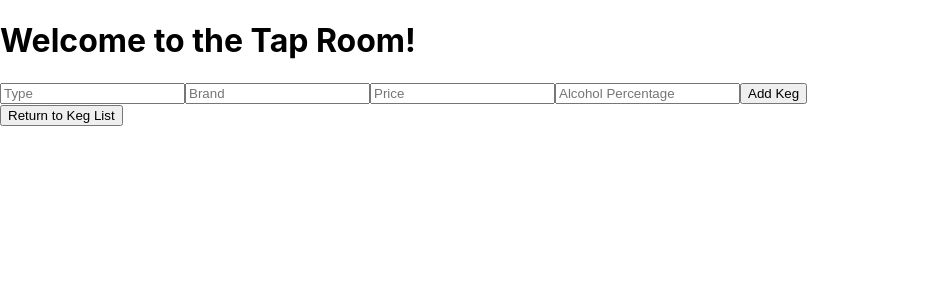
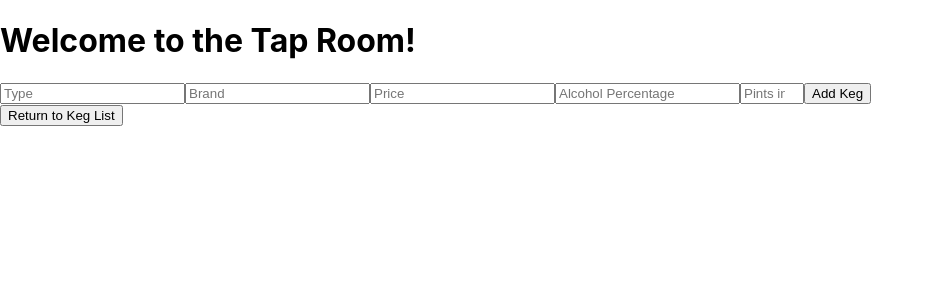
Before and after one commit to levi-kohler/tap-room, a React (Create React App) app: page / in a window 1280 px wide. Both pictures are taken after a click on the button "Add Keg". Shown: the top 300 px of the page, without its empty margins (0-934 px from the left). Built offline with nearby package versions, Linux system fonts and the light colour scheme.

Commit message:
have been trying to add pour pint functionality but has not been working as intended. also update README and try to get component diagram to show

```diff
--- a/src/components/Keg.js
+++ b/src/components/Keg.js
@@ -8,6 +8,7 @@ function Keg(props){
         <h3>{props.name} - {props.brand}</h3>
         <p>${props.price} per pint</p>
         <p><i>{props.alcoholContent}%</i></p>
+        <p>Pints left in keg: 124</p>
         <hr/>
       </div>
     </React.Fragment>
--- a/src/components/KegControl.js
+++ b/src/components/KegControl.js
@@ -46,12 +46,20 @@ class KegControl extends React.Component {
     });
   }
 
+  handleMinusPint = (id) => {
+    id.preventDefault()
+    this.setState(prev => ({
+      ...prev,
+      [id.target.pintsLeft]: prev[id.target.pintsLeft] ? prev[id.target.pintsLeft] - 1 : 0
+    }));
+  }
+
   render(){
     let currentlyVisibleState = null;
     let buttonText = null;
 
     if (this.state.selectedKeg != null) {
-      currentlyVisibleState = <KegDetail keg = {this.state.selectedKeg} onClickingDelete = {this.handleDeletingKeg} />
+      currentlyVisibleState = <KegDetail keg = {this.state.selectedKeg} onClickingDelete = {this.handleDeletingKeg} onPouringPint = {this.handleMinusPint} />
       buttonText = "Return to Keg List"
     }
     else if (this.state.formVisibleOnPage) {
--- a/src/components/KegDetail.js
+++ b/src/components/KegDetail.js
@@ -2,7 +2,7 @@ import React from "react";
 import PropTypes from "prop-types";
 
 function KegDetail(props) {
-  const { keg, onClickingDelete } = props;
+  const { keg, onClickingDelete, onPouringPint } = props;
 
   return (
     <React.Fragment>
@@ -10,6 +10,7 @@ function KegDetail(props) {
       <h3>{keg.name} - {keg.brand}</h3>
       <p>${keg.price} per pint</p>
       <p><i>{keg.alcoholContent}%</i></p>
+      <p>Pints left in keg: 124</p> <button onClick={() => onPouringPint(keg.pintsLeft) }>Pour a pint</button>
       <button onClick={() => onClickingDelete(keg.id) }>Remove Keg</button>
       <hr/>
     </React.Fragment>
--- a/src/components/ReusableForm.js
+++ b/src/components/ReusableForm.js
@@ -23,6 +23,12 @@ function ReusableForm(props) {
           name='alcoholContent'
           placeholder='Alcohol Percentage'
           max={15} />
+          <input
+          type='number'
+          name='pintsLeft'
+          placeholder='Pints in Keg'
+          min={124}
+          max={124} />
         <button type='submit'>{props.buttonText}</button>
       </form>
     </React.Fragment>
```
Also changed, not shown: 1 other file (tests, documents, lock files or other folders).
